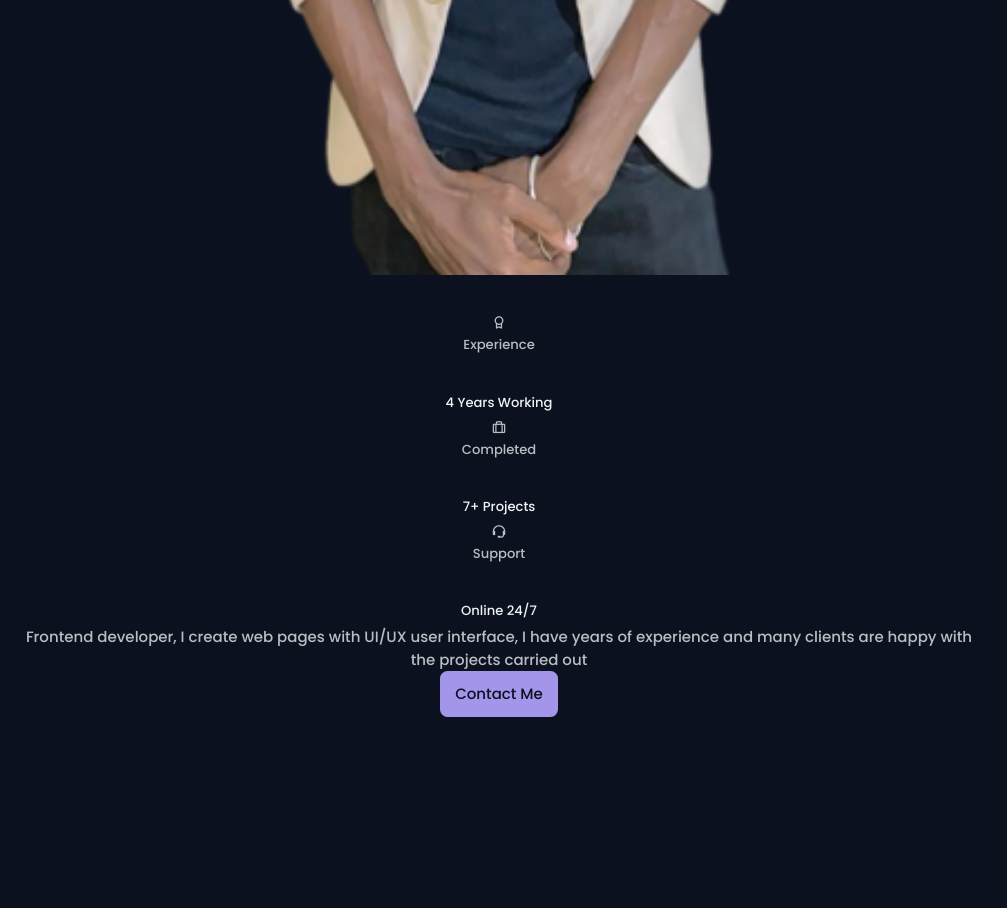
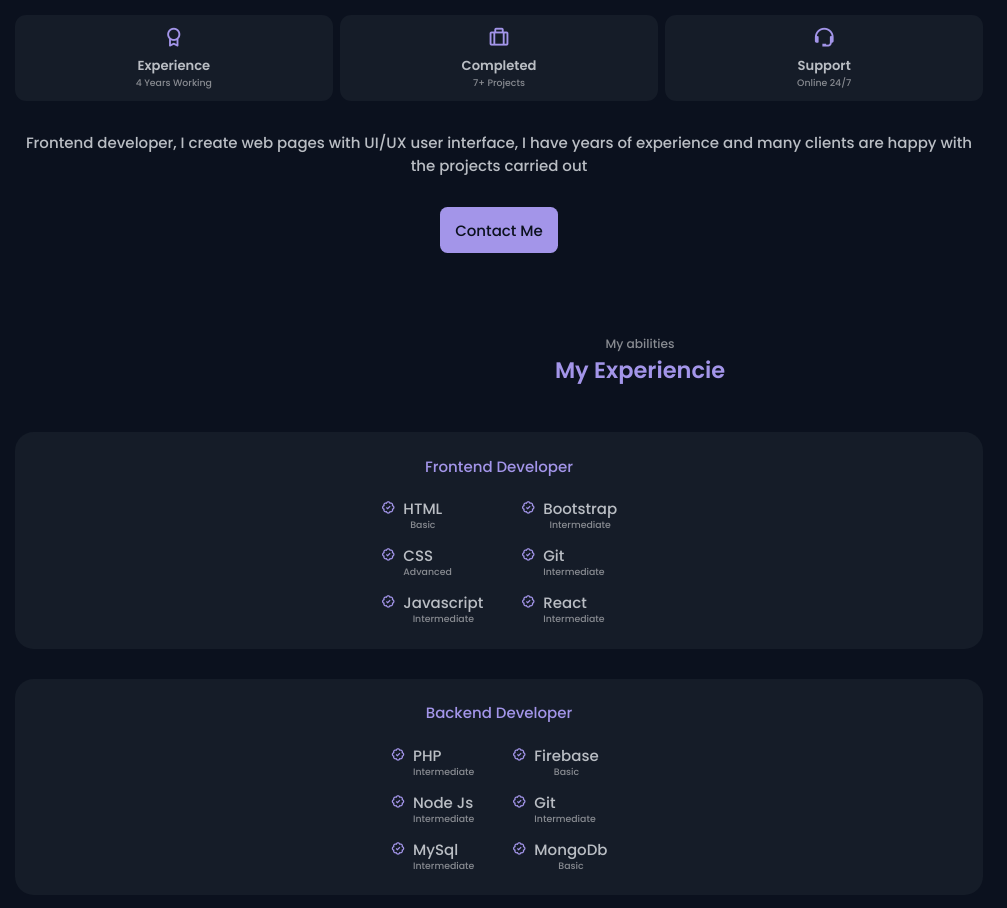
Before and after one commit to Carvalho2019/portfolio, a Next.js app: page / in a window 1280 px wide. Shown: the part 1800-2708 px from the top of the page, without its empty margins (0-1007 px from the left). Before the commit the page ends 2532 px from the top, so only its background shows below. Built offline with nearby package versions, Linux system fonts and the light colour scheme.

Commit message:
create component skills

```diff
--- a/src/components/About/index.tsx
+++ b/src/components/About/index.tsx
@@ -1,6 +1,6 @@
 import Image from 'next/image'
 import styles from './styles.module.scss'
-import imgAbout from './../../assets/image2.png'
+import imgAbout from './../../assets/image3.png'
 
 
 export function About() {
@@ -15,7 +15,7 @@ export function About() {
           layout="responsive"
         />
         <div className={styles.data}>
-          <div className={styles.Info}>
+          <div className={styles.info}>
             <div className={styles.box}>
               <i className='bx bx-award'></i>
               <h3>Experience</h3>
--- a/src/components/About/styles.module.scss
+++ b/src/components/About/styles.module.scss
@@ -1,29 +1,23 @@
 
 .about {
+  padding: 4.5rem 0rem 1rem;
+  span, h2 {
     text-align: center;
-      span, h3 {
-        font-size: var(--small-font-size);
-        font-weight: var(--font-medium);
   }
 
   span {
     display: block;
-        color: var(--title-color);
-        margin-bottom: .25rem;
+    font-size: var(--smaller-font-size);
+    color: var(--text-color-light);
   }
 
-      h3 {
-        color: var(--text-color);
-        margin-bottom: 2.5rem;
+  h2 {
+    font-size: var(--h2-font-size);
+    color: var(--first-color);
+    margin-bottom: 2rem;
   }
 
-      h1 {
-        font-size: var(--biggest-font-size);
-      }
-
-
   .grid{
-    padding: 4.5rem 0rem 1rem;
     display: grid;
     gap: 1.25rem;
 
@@ -33,6 +27,45 @@
 
     //Dont general
     row-gap: 2.5rem;
+    img {
+      width: 220px;
+      border-radius: 1.5rem;
+      justify-self: center;
+    }
+
+    .data {
+      text-align: center;
+
+      .info{
+        display: grid;
+        grid-template-columns: repeat(3, 1fr);
+        gap: .5rem;
+        margin-bottom: 2rem;
+
+        .box {
+          background-color: var(--container-color);
+          border-radius: .75rem;
+          padding: .75rem .5rem;
+
+          i {
+            font-size: 1.5rem;
+            color: var(--first-color);
+            margin-bottom: .5rem;
+          }
+          h3 {
+            font-size: var(--small-font-size);
+
+          }
+          span {
+            font-size: var(--tiny-font-size);
+          }
+        }
+      }
+
+      p {
+        margin-bottom: 2rem;
+      }
+    }
   }
 
 }
--- a/src/components/Hero/index.tsx
+++ b/src/components/Hero/index.tsx
@@ -5,7 +5,7 @@ import imgHero from './../../assets/image.png'
 
 export function Hero() {
   return (
-    <section className={styles.container}>
+    <section className={styles.container} id="home">
       <div className={styles.grid}>
         <div className={styles.data}>
           <span>Hello, I´m</span>
--- /dev/null
+++ b/src/components/Skills/index.tsx
@@ -0,0 +1,129 @@
+import styles from './styles.module.scss'
+
+export function Skills() {
+  return (
+    <section className={styles.skills} id="skills">
+      <span>My abilities</span>
+      <h2>My Experiencie</h2>
+      <div className={styles.grid}>
+        <div className={styles.content}>
+          <h3 className={styles.title}>
+            Frontend Developer
+          </h3>
+          <div className={styles.box}>
+            <div className={styles.group}>
+              <div className={styles.data}>
+                <i className='bx bx-badge-check'></i>
+                <div>
+                  <h3>HTML</h3>
+                  <span>Basic</span>
+                </div>
+              </div>
+
+              <div className={styles.data}>
+                <i className='bx bx-badge-check'></i>
+                <div>
+                  <h3>CSS</h3>
+                  <span>Advanced</span>
+                </div>
+              </div>
+
+              <div className={styles.data}>
+                <i className='bx bx-badge-check'></i>
+                <div>
+                  <h3>Javascript</h3>
+                  <span>Intermediate</span>
+                </div>
+              </div>
+            </div>
+
+            <div className={styles.group}>
+              <div className={styles.data}>
+                <i className='bx bx-badge-check'></i>
+                <div>
+                  <h3>Bootstrap</h3>
+                  <span>Intermediate</span>
+                </div>
+              </div>
+
+              <div className={styles.data}>
+                <i className='bx bx-badge-check'></i>
+                <div>
+                  <h3>Git</h3>
+                  <span>Intermediate</span>
+                </div>
+              </div>
+
+              <div className={styles.data}>
+                <i className='bx bx-badge-check'></i>
+                <div>
+                  <h3>React</h3>
+                  <span>Intermediate</span>
+                </div>
+              </div>
+            </div>
+          </div>
+        </div>
+
+        <div className={styles.content}>
+          <h3 className={styles.title}>
+            Backend Developer
+          </h3>
+          <div className={styles.box}>
+            <div className={styles.group}>
+              <div className={styles.data}>
+                <i className='bx bx-badge-check'></i>
+                <div>
+                  <h3>PHP</h3>
+                  <span>Intermediate</span>
+                </div>
+              </div>
+
+              <div className={styles.data}>
+                <i className='bx bx-badge-check'></i>
+                <div>
+                  <h3>Node Js</h3>
+                  <span>Intermediate</span>
+                </div>
+              </div>
+
+              <div className={styles.data}>
+                <i className='bx bx-badge-check'></i>
+                <div>
+                  <h3>MySql</h3>
+                  <span>Intermediate</span>
+                </div>
+              </div>
+            </div>
+
+            <div className={styles.group}>
+              <div className={styles.data}>
+                <i className='bx bx-badge-check'></i>
+                <div>
+                  <h3>Firebase</h3>
+                  <span>Basic</span>
+                </div>
+              </div>
+
+              <div className={styles.data}>
+                <i className='bx bx-badge-check'></i>
+                <div>
+                  <h3>Git</h3>
+                  <span>Intermediate</span>
+                </div>
+              </div>
+
+              <div className={styles.data}>
+                <i className='bx bx-badge-check'></i>
+                <div>
+                  <h3>MongoDb</h3>
+                  <span>Basic</span>
+                </div>
+              </div>
+            </div>
+          </div>
+        </div>
+      </div>
+    </section>
+  )
+}
--- /dev/null
+++ b/src/components/Skills/styles.module.scss
@@ -0,0 +1,77 @@
+.skills{
+  padding: 4.5rem 0 1rem;
+
+  span, h2 {
+      text-align: center;
+  }
+
+  span {
+    display: block;
+    font-size: var(--smaller-font-size);
+    color: var(--text-color-light);
+  }
+
+  h2 {
+    font-size: var(--h2-font-size);
+    color: var(--first-color);
+    margin-bottom: 2rem;
+  }
+
+
+  .grid{
+    display: grid;
+    gap: 1.25rem;
+
+    max-width: 968px;
+    margin-left: 1rem;
+    margin-right: 1rem;
+
+    //Dont general
+    row-gap: 2rem;
+    padding-top: 1rem;
+
+    .content {
+      background-color: var(--container-color);
+      padding: 1.5rem;
+      border-radius: 1.25rem;
+      .title {
+        font-size: var(--normal-font-size);
+        font-weight: var(--font-medium);
+        color: var(--first-color);
+        text-align: center;
+        margin-bottom: 1.5rem;
+      }
+
+      .box {
+       display: flex;
+        justify-content: center;
+        column-gap: 2.5rem;
+
+        .group {
+          display: grid;
+          align-content: flex-start;
+          row-gap: 1rem;
+          .data {
+            display: flex;
+            column-gap: .5rem;
+            i {
+              font-size: 1rem;
+              color: var(--first-color)
+            }
+            div {
+              h3 {
+                font-size: var(--normal-font-size);
+                font-weight: var(--font-medium);
+                line-height: 18px;
+              }
+              span {
+                font-size: var(--tiny-font-size);
+
+              }
+            }
+          }
+        }
+      }
+    }
+  }
+}
--- a/src/pages/index.tsx
+++ b/src/pages/index.tsx
@@ -1,6 +1,7 @@
 import Head from "next/head";
 import { About } from "../components/About";
 import { Hero } from "../components/Hero";
+import { Skills } from "../components/Skills";
 import styles from './home.module.scss'
 
 
@@ -13,6 +14,7 @@ export default function Home() {
       <main className={styles.container}>
         <Hero />
         <About />
+        <Skills />
       </main>
 
     </>
```
Lines whose indentation alone changed are shown as unchanged.
